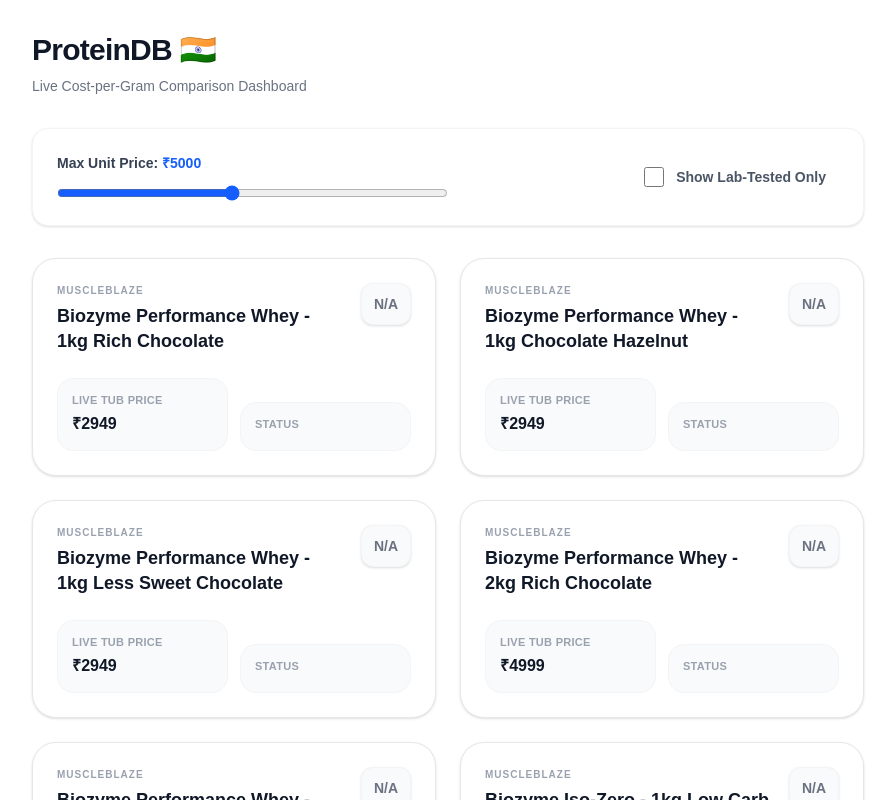
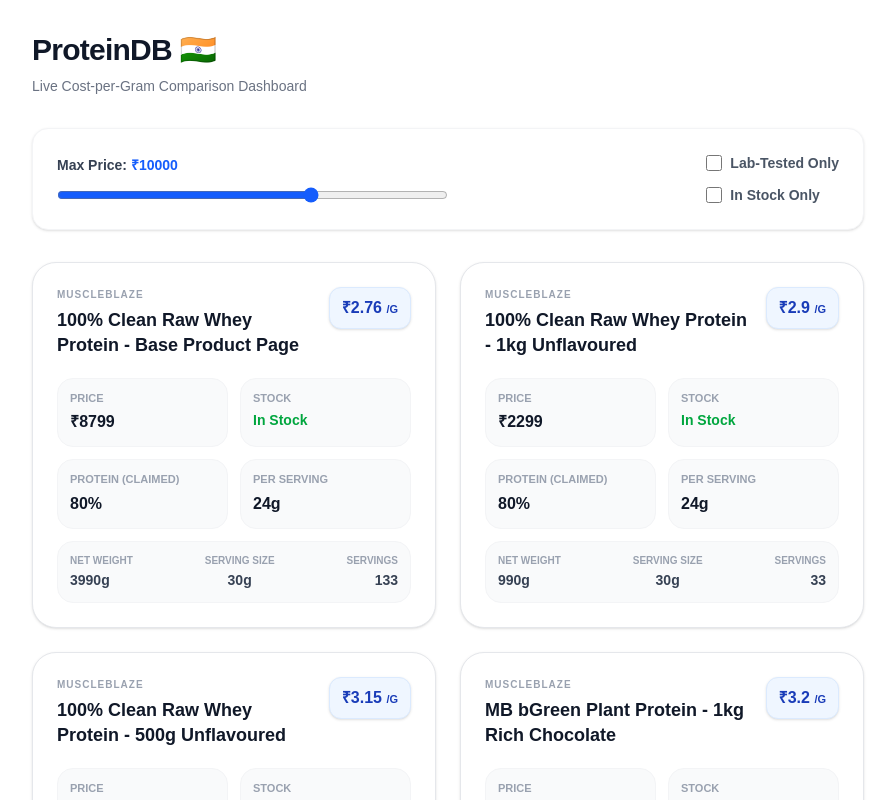
Before and after one commit to kinkate18nic/ProteinAggregator, a Next.js app: page / in a window 1280 px wide. Shown: the top 800 px of the page, without its empty margins (192-1087 px from the left). Built offline with nearby package versions, Linux system fonts and the light colour scheme.

Commit message:
fix: sync frontend schema with new scraper output fields (cost_per_gram_claimed, in_stock, etc)

```diff
--- a/src/app/page.tsx
+++ b/src/app/page.tsx
@@ -1,14 +1,6 @@
 "use client";
 
 import { useState, useEffect, useMemo } from 'react';
-
-interface LabDetails {
-  is_tested: boolean;
-  source: string | null;
-  report_url: string | null;
-  protein_claimed_percent: number | null;
-  protein_verified_percent: number | null;
-}
 
 interface ProteinProduct {
   id: string;
@@ -17,18 +9,27 @@
   product_url: string;
   live_price_inr: number | null;
   last_updated: string;
-  is_tested: boolean;
-  cost_per_gram: number | null;
+  in_stock: boolean | null;
+  protein_per_serving_g: number | null;
+  serving_size_g: number | null;
+  protein_claimed_percent: number | null;
+  num_servings: number | null;
+  total_weight_g: number | null;
+  cost_per_gram_claimed: number | null;
+  cost_per_gram_verified: number | null;
+  is_lab_tested: boolean;
   protein_verified_percent: number | null;
-  protein_claimed_percent: number | null;
-  quality_score_note: string;
-  lab_details?: LabDetails;
+  lab_details?: {
+    source: string;
+    report_url: string;
+  };
 }
 
 export default function Home() {
   const [data, setData] = useState<ProteinProduct[]>([]);
-  const [budgetLimit, setBudgetLimit] = useState<number>(5000);
+  const [budgetLimit, setBudgetLimit] = useState<number>(10000);
   const [filterLabTested, setFilterLabTested] = useState(false);
+  const [filterInStock, setFilterInStock] = useState(false);
   const [loading, setLoading] = useState(true);
 
   useEffect(() => {
@@ -48,16 +49,19 @@
     return data
       .filter(product => {
         if (product.live_price_inr !== null && product.live_price_inr > budgetLimit) return false;
-        if (filterLabTested && !product.is_tested) return false;
+        if (filterLabTested && !product.is_lab_tested) return false;
+        if (filterInStock && product.in_stock === false) return false;
         return true;
       })
       .sort((a, b) => {
-        if (a.cost_per_gram === null && b.cost_per_gram === null) return 0;
-        if (a.cost_per_gram === null) return 1;
-        if (b.cost_per_gram === null) return -1;
-        return a.cost_per_gram - b.cost_per_gram;
+        const aCpg = a.cost_per_gram_claimed;
+        const bCpg = b.cost_per_gram_claimed;
+        if (aCpg === null && bCpg === null) return 0;
+        if (aCpg === null) return 1;
+        if (bCpg === null) return -1;
+        return aCpg - bCpg;
       });
-  }, [data, budgetLimit, filterLabTested]);
+  }, [data, budgetLimit, filterLabTested, filterInStock]);
 
   return (
     <main className="max-w-4xl mx-auto p-4 md:p-8">
@@ -70,30 +74,28 @@
       <section className="bg-white p-6 rounded-2xl shadow-sm border border-gray-100 mb-8 flex flex-col md:flex-row gap-6 items-start md:items-center justify-between">
         <div className="flex flex-col w-full md:w-1/2">
           <label className="text-sm font-bold text-gray-700 mb-3 block">
-            Max Unit Price: <span className="text-blue-600">₹{budgetLimit}</span>
+            Max Price: <span className="text-blue-600">₹{budgetLimit}</span>
           </label>
           <input
-            type="range" min="1000" max="10000" step="500"
+            type="range" min="500" max="15000" step="500"
             value={budgetLimit}
             onChange={(e) => setBudgetLimit(Number(e.target.value))}
             className="w-full accent-blue-600 cursor-pointer"
           />
         </div>
-
-        <label className="flex items-center space-x-3 cursor-pointer group p-3 hover:bg-gray-50 rounded-xl border border-transparent hover:border-gray-200 transition-all select-none">
-          <input
-            type="checkbox"
-            checked={filterLabTested}
-            onChange={(e) => setFilterLabTested(e.target.checked)}
-            className="w-5 h-5 rounded border-gray-300 text-blue-600 focus:ring-blue-500 cursor-pointer"
-          />
-          <span className="text-sm font-bold text-gray-600 group-hover:text-gray-900">
-            Show Lab-Tested Only
-          </span>
-        </label>
+        <div className="flex flex-col gap-3">
+          <label className="flex items-center space-x-2 cursor-pointer select-none text-sm font-bold text-gray-600">
+            <input type="checkbox" checked={filterLabTested} onChange={(e) => setFilterLabTested(e.target.checked)} className="w-4 h-4 rounded text-blue-600" />
+            <span>Lab-Tested Only</span>
+          </label>
+          <label className="flex items-center space-x-2 cursor-pointer select-none text-sm font-bold text-gray-600">
+            <input type="checkbox" checked={filterInStock} onChange={(e) => setFilterInStock(e.target.checked)} className="w-4 h-4 rounded text-blue-600" />
+            <span>In Stock Only</span>
+          </label>
+        </div>
       </section>
 
-      {/* Results Grid */}
+      {/* Results */}
       {loading ? (
         <div className="text-center py-12 text-gray-500 font-medium">Loading catalog...</div>
       ) : (
@@ -101,7 +103,8 @@
           {processedData.map((product) => (
             <div key={product.id} className="bg-white border border-gray-200 rounded-3xl p-6 shadow-sm hover:shadow-lg hover:-translate-y-1 transition-all duration-200 flex flex-col justify-between">
 
-              <div className="flex justify-between items-start mb-6">
+              {/* Header */}
+              <div className="flex justify-between items-start mb-5">
                 <div className="pr-4">
                   <p className="text-[10px] text-gray-400 font-black uppercase tracking-widest mb-1.5">{product.brand}</p>
                   <h2 className="font-extrabold text-lg text-gray-900 leading-snug">
@@ -110,67 +113,87 @@
                     </a>
                   </h2>
                 </div>
-                <div className={`${product.cost_per_gram ? 'bg-blue-50 border-blue-100 text-blue-800' : 'bg-gray-50 border-gray-100 text-gray-500'} border font-black px-3 py-2 rounded-xl text-base whitespace-nowrap shadow-sm`}>
-                  {product.cost_per_gram ? (
-                    <>₹{product.cost_per_gram} <span className="text-[11px] font-bold text-blue-600 uppercase">/g</span></>
+                {/* Cost per gram badge */}
+                <div className={`${product.cost_per_gram_claimed ? 'bg-blue-50 border-blue-100 text-blue-800' : 'bg-gray-100 border-gray-200 text-gray-400'} border font-black px-3 py-2 rounded-xl text-base whitespace-nowrap shadow-sm`}>
+                  {product.cost_per_gram_claimed ? (
+                    <>₹{product.cost_per_gram_claimed} <span className="text-[11px] font-bold uppercase">/g</span></>
                   ) : (
                     <span className="text-sm">N/A</span>
                   )}
                 </div>
               </div>
 
-              <div className="grid grid-cols-2 gap-3 text-sm flex-grow items-end">
-                <div className="bg-gray-50 p-3.5 rounded-2xl border border-gray-100 flex flex-col justify-center">
-                  <span className="text-gray-400 text-[11px] font-bold uppercase tracking-wide block mb-1">Live Tub Price</span>
+              {/* Data Grid */}
+              <div className="grid grid-cols-2 gap-3 text-sm">
+                {/* Price */}
+                <div className="bg-gray-50 p-3 rounded-2xl border border-gray-100">
+                  <span className="text-gray-400 text-[11px] font-bold uppercase block mb-1">Price</span>
                   <span className={`font-black ${product.live_price_inr ? 'text-gray-900 text-base' : 'text-amber-600 text-sm'}`}>
-                    {product.live_price_inr ? `₹${product.live_price_inr}` : "Missing Data"}
+                    {product.live_price_inr ? `₹${product.live_price_inr}` : "N/A"}
                   </span>
                 </div>
 
-                <div className="bg-gray-50 p-3.5 rounded-2xl border border-gray-100 flex flex-col justify-center">
-                  <span className="text-gray-400 text-[11px] font-bold uppercase tracking-wide block mb-1">Status</span>
-                  {product.is_tested ? (
-                     <span className="font-bold text-green-600 flex items-center text-sm">
-                        <svg className="w-4 h-4 mr-1.5" fill="none" stroke="currentColor" viewBox="0 0 24 24"><path strokeLinecap="round" strokeLinejoin="round" strokeWidth="2.5" d="M5 13l4 4L19 7"></path></svg>
-                        Lab Verified
-                     </span>
-                  ) : (
-                     <span className="font-bold text-amber-500 text-sm">{product.quality_score_note}</span>
-                  )}
+                {/* Stock Status */}
+                <div className="bg-gray-50 p-3 rounded-2xl border border-gray-100">
+                  <span className="text-gray-400 text-[11px] font-bold uppercase block mb-1">Stock</span>
+                  {product.in_stock === true && <span className="font-bold text-green-600 text-sm">In Stock</span>}
+                  {product.in_stock === false && <span className="font-bold text-red-500 text-sm">Out of Stock</span>}
+                  {product.in_stock === null && <span className="font-bold text-gray-400 text-sm">Unknown</span>}
                 </div>
 
-                {product.is_tested && product.lab_details && (
-                  <div className="bg-green-50 p-4 rounded-2xl col-span-2 border border-green-200 flex justify-between items-center mt-1">
+                {/* Claimed Protein % */}
+                <div className="bg-gray-50 p-3 rounded-2xl border border-gray-100">
+                  <span className="text-gray-400 text-[11px] font-bold uppercase block mb-1">Protein (Claimed)</span>
+                  <span className={`font-black ${product.protein_claimed_percent ? 'text-gray-900 text-base' : 'text-gray-400 text-sm'}`}>
+                    {product.protein_claimed_percent ? `${product.protein_claimed_percent}%` : "N/A"}
+                  </span>
+                </div>
+
+                {/* Protein per Serving */}
+                <div className="bg-gray-50 p-3 rounded-2xl border border-gray-100">
+                  <span className="text-gray-400 text-[11px] font-bold uppercase block mb-1">Per Serving</span>
+                  <span className={`font-black ${product.protein_per_serving_g ? 'text-gray-900 text-base' : 'text-gray-400 text-sm'}`}>
+                    {product.protein_per_serving_g ? `${product.protein_per_serving_g}g` : "N/A"}
+                  </span>
+                </div>
+
+                {/* Lab Verified Row */}
+                {product.is_lab_tested && (
+                  <div className="bg-green-50 p-3.5 rounded-2xl col-span-2 border border-green-200 flex justify-between items-center">
                      <div>
-                        <span className="text-green-700 text-[10px] font-black block uppercase tracking-wider mb-0.5">Independent Test</span>
-                        <a href={product.lab_details.report_url || "#"} target="_blank" rel="noreferrer" className="font-extrabold text-green-800 hover:text-green-600 underline decoration-green-300 underline-offset-4 tracking-tight text-sm">
-                          {product.lab_details.source} Report
+                        <span className="text-green-700 text-[10px] font-black block uppercase tracking-wider mb-0.5">Lab Verified</span>
+                        <a href={product.lab_details?.report_url || "#"} target="_blank" rel="noreferrer" className="font-extrabold text-green-800 hover:text-green-600 underline text-sm">
+                          {product.lab_details?.source} Report
                         </a>
                      </div>
                      <div className="text-right">
-                        <span className="text-green-700 text-[10px] font-black block uppercase tracking-wider mb-0.5">Verified Yield</span>
-                        <span className="font-black text-green-800 text-xl">{product.lab_details.protein_verified_percent}%</span>
+                        <span className="text-green-700 text-[10px] font-black block uppercase tracking-wider mb-0.5">Verified</span>
+                        <span className="font-black text-green-800 text-xl">{product.protein_verified_percent}%</span>
                      </div>
+                     {product.cost_per_gram_verified && (
+                       <div className="text-right ml-3 pl-3 border-l border-green-200">
+                         <span className="text-green-700 text-[10px] font-black block uppercase tracking-wider mb-0.5">₹/g Verified</span>
+                         <span className="font-black text-green-800 text-lg">₹{product.cost_per_gram_verified}</span>
+                       </div>
+                     )}
                   </div>
                 )}
 
-                {!product.is_tested && product.quality_score_note === "Missing Protein %" && (
-                  <div className="bg-rose-50/50 p-4 rounded-2xl col-span-2 border border-rose-100 mt-1">
-                     <p className="text-rose-800/80 text-[11px] leading-relaxed font-semibold">
-                        This product is missing official macro-nutritional table statistics in our database, preventing score integrity.
-                     </p>
-                  </div>
-                )}
-
-                {!product.is_tested && product.quality_score_note === "Unverified (Claimed)" && (
-                  <div className="bg-amber-50/50 p-4 rounded-2xl col-span-2 border border-amber-100 mt-1 flex justify-between items-center">
-                     <p className="text-amber-800/80 text-[11px] leading-relaxed font-semibold pr-2">
-                        Metrics are heavily bound to the manufacturer's label claim. Independent lab verified data is vacant.
-                     </p>
-                     <div className="text-right whitespace-nowrap pl-2 border-l border-amber-200/50">
-                        <span className="text-amber-700/80 text-[10px] font-black block uppercase tracking-wider mb-0.5">Claimed</span>
-                        <span className="font-black text-amber-800 text-lg">{product.protein_claimed_percent}%</span>
-                     </div>
+                {/* Total Weight & Servings Info */}
+                {(product.total_weight_g || product.num_servings) && (
+                  <div className="bg-gray-50 p-3 rounded-2xl col-span-2 border border-gray-100 flex justify-between">
+                    <div>
+                      <span className="text-gray-400 text-[10px] font-bold uppercase block mb-0.5">Net Weight</span>
+                      <span className="font-bold text-gray-700 text-sm">{product.total_weight_g ? `${product.total_weight_g}g` : "N/A"}</span>
+                    </div>
+                    <div className="text-center">
+                      <span className="text-gray-400 text-[10px] font-bold uppercase block mb-0.5">Serving Size</span>
+                      <span className="font-bold text-gray-700 text-sm">{product.serving_size_g ? `${product.serving_size_g}g` : "N/A"}</span>
+                    </div>
+                    <div className="text-right">
+                      <span className="text-gray-400 text-[10px] font-bold uppercase block mb-0.5">Servings</span>
+                      <span className="font-bold text-gray-700 text-sm">{product.num_servings ?? "N/A"}</span>
+                    </div>
                   </div>
                 )}
               </div>
@@ -180,7 +203,7 @@
           {processedData.length === 0 && (
             <div className="col-span-1 md:col-span-2 text-center py-16 px-4 bg-gray-50 rounded-3xl border border-dashed border-gray-200">
               <p className="text-gray-500 font-bold text-lg mb-2">No products found</p>
-              <p className="text-gray-400 text-sm">Try adjusting your filters or budget to see more results.</p>
+              <p className="text-gray-400 text-sm">Try adjusting your filters or budget.</p>
             </div>
           )}
         </section>
```
